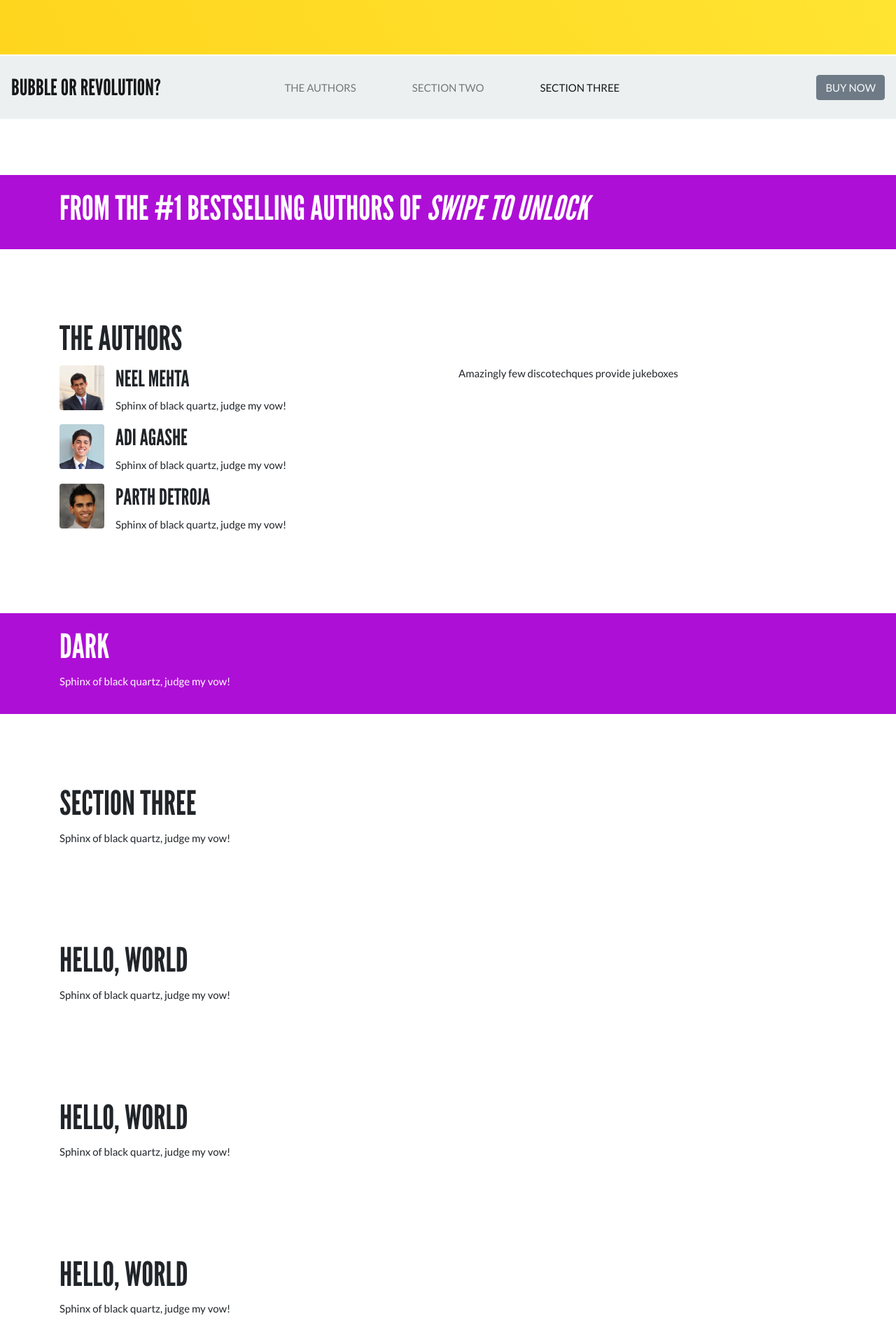
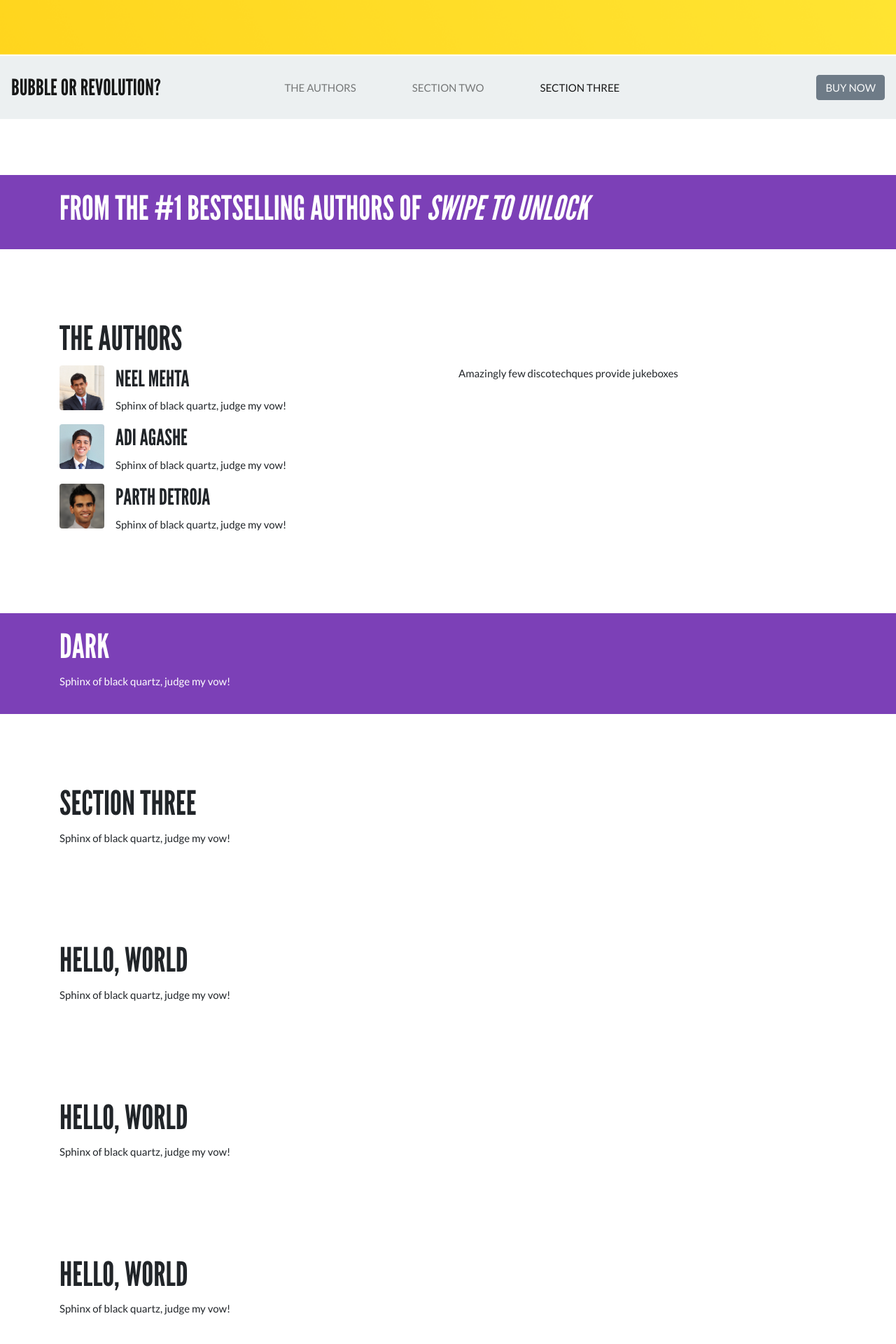
Before and after one commit to bubbleorrevolution/BubbleOrRevolution.github.io, a Jekyll site: the page built from index.html, in a window 1280 px wide. Shown: the part 820-2740 px from the top of the page at 70% size. Built offline with Jekyll 4.4.1, drawn with Linux system fonts in a browser that asks for light colours; nearby versions of some CDN libraries; a script that is not in the unit is left out.

Commit message:
beautify css

```diff
--- a/assets/css/custom.scss
+++ b/assets/css/custom.scss
@@ -1,22 +1,21 @@
 ---
 ---
 
-
-// Jekyll auto-compiles this to css
+/*
+  Jekyll auto-compiles this to css
+*/
 
 /**
  * VARIABLES
  * You need to update the config.json too (that's used for Bootstrap styling).
  */
-$primary: rgb(174, 15, 214);
+$primary: #7c40b7;
 $white: white;
 
-
 /**
- * DECLARATIONS
+ * FONTS
  */
 
-/* FONTS */
 // Custom League Gothic
 // @include @font-face(LeagueGothic, ../fonts/LeagueGothic/LeagueGothic-Regular);
 @font-face {
@@ -25,12 +24,11 @@
 }
 // Lato via Google Fonts
 @import url('https://fonts.googleapis.com/css?family=Lato');
-
-/** CUSTOM RULES **/
-
+/**
+ * MAJOR RULES
+ */
 body {
   font-family: Lato, -apple-system, BlinkMacSystemFont, 'Segoe UI', Roboto, Oxygen, Ubuntu, Cantarell, 'Open Sans', 'Helvetica Neue', sans-serif;
-
   // for scrollspy to work
   position: relative;
 }
@@ -39,73 +37,16 @@
   // full-size background image
   background: url("{{ site.baseurl }}/assets/img/hero.png") no-repeat center center fixed;
   background-size: cover;
-
   // flexbox to make this take up 100% of viewport height
   // flexbox is the greatest!
   display: flex;
   flex-direction: column;
   height: 100vh;
-
   // other layout stuff
   margin-bottom: 0;
 }
 
-.full-height {
-    // makes en element take up 100% of parent height.
-    display: flex;
-    height: 100%;
-}
-
-.nav-item {
-  padding-left: 2rem;
-  padding-right: 2rem;
-}
-
-.row.no-row-margins {
-    // rows have a weird negative left and right margin,
-    // which this utility class gets rid of
-    margin-left: 0;
-    margin-right: 0;
-}
-
-.section-dark {
-
-    // apply styles to the internal holder, not the section itself b/c then
-    // you get the ugly paddings
-    > .section-content {
-        color: $white;
-        background-color: $primary;
-    }
-
-    // links need their default styling overwritten
-    a {
-        color: $white !important;
-        text-decoration: underline;
-    }
-}
-
-
-.navbar {
-  text-transform: uppercase !important;
-}
-
-.navbar-brand {
-  font-family: LeagueGothic !important;
-  font-size: 32px;
-}
-
-h1,
-h2,
-h3,
-h4,
-h5,
-h6 {
-  font-family: LeagueGothic !important;
-  text-transform: uppercase;
-}
-
 .section {
-
   /*
   // a hack to make it work with scrollspy. scrollspy triggers the
   // active list item change when this section reaches the top of the page...
@@ -124,7 +65,6 @@
    padding-bottom: 2em;
  }
  */
-
   // OK, we'll just resolve the hack simply and without the final-element problem
   // and just put a fat padding between sections so the scrollspy works.
   // this gets added to .padding-top's
@@ -136,16 +76,84 @@
   }
 }
 
+.section-dark {
+  // apply styles to the internal holder, not the section itself b/c then
+  // you get the ugly paddings
+  > .section-content {
+    color: $white;
+    background-color: $primary;
+  }
+  // links need their default styling overwritten
+  a {
+    color: $white !important;
+    text-decoration: underline;
+  }
+}
+/**
+ * MINOR RULES
+ */
+
+.nav-item {
+  padding-left: 2rem;
+  padding-right: 2rem;
+}
+
+.navbar {
+  text-transform: uppercase !important;
+}
+
+.navbar-brand {
+  font-family: LeagueGothic !important;
+  font-size: 32px;
+}
+
+#footer {
+  // to counteract section's padding
+  // padding-top: 0;
+}
+
+.book-shadow {
+  border: 1px solid #ccc;
+  // shadowing
+  box-shadow: 0 0 20px rgba(0,0,0,0.5);
+}
+
+.author-img {
+  height: 64px;
+  width: 64px;
+}
+/**
+ * UTILITIES
+ */
+
+.full-height {
+  // makes en element take up 100% of parent height.
+  display: flex;
+  height: 100%;
+}
+
+.row.no-row-margins {
+  // rows have a weird negative left and right margin,
+  // which this utility class gets rid of
+  margin-left: 0;
+  margin-right: 0;
+}
+
+h1,
+h2,
+h3,
+h4,
+h5,
+h6 {
+  font-family: LeagueGothic !important;
+  text-transform: uppercase;
+}
+
 .centered {
   text-align: center;
   display: block;
   margin-left: auto;
   margin-right: auto;
-}
-
-#footer {
-    // to counteract section's padding
-    // padding-top: 0;
 }
 
 .section-super-padded {
@@ -165,17 +173,3 @@
 .text-white {
   color: white;
 }
-
-.book-shadow {
-    border: 1px solid #ccc;
-
-  // shadowing
-  box-shadow: 0 0 20px rgba(0,0,0,0.5);
-}
-
-.author-img {
-    height: 64px;
-    width: 64px;
-}
-
-/* BOOTSWATCH */
--- a/index.html
+++ b/index.html
@@ -55,6 +55,12 @@
       <div class="section-content">
         <div class="container">
           <h1>From the #1 bestselling authors of <em>Swipe to Unlock</em></h1>
+
+          <div class="row">
+            <div class="col-md">
+              <div class=""
+            </div>
+          </div>
         </div>
       </div>
     </section>
```
Lines whose indentation alone changed are shown as unchanged.
